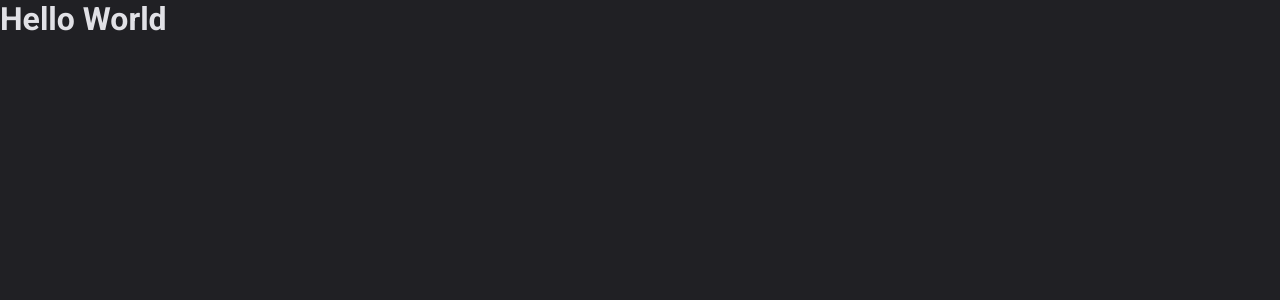
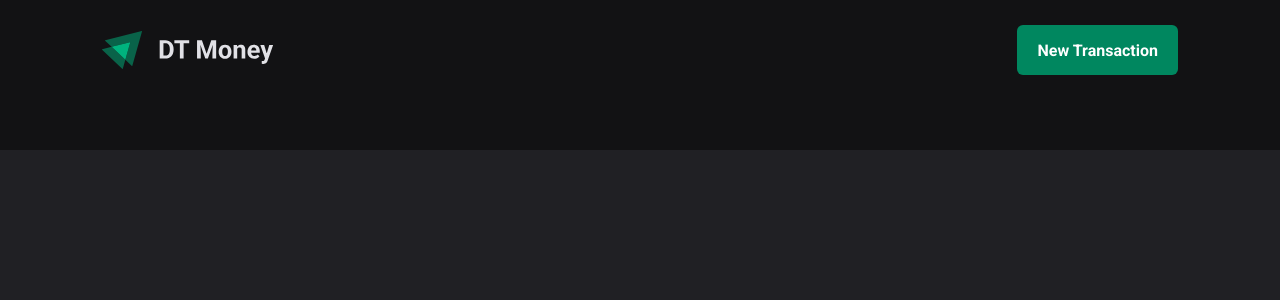
Before and after one commit to eduaardofranco/dt-money, a React (Vite) app: page / in a window 1280 px wide. Shown: the top 300 px of the page. Built offline with nearby package versions, Linux system fonts and the light colour scheme.

Commit message:
transactions page and header styles

```diff
--- a/src/App.tsx
+++ b/src/App.tsx
@@ -1,6 +1,7 @@
 import { ThemeProvider } from "styled-components"
 import { defaultTheme } from './styles/themes/default'
 import { GlobalStyle } from "./styles/global"
+import { Transactions } from "./pages/Transactions"
 
 export function App() {
 
@@ -8,7 +9,7 @@
     <ThemeProvider theme={defaultTheme}>
       <GlobalStyle />
       <>
-        <h1>Hello World</h1>
+        <Transactions />
       </>
 
     </ThemeProvider>
--- /dev/null
+++ b/src/components/Header/index.tsx
@@ -0,0 +1,13 @@
+import { HeaderContainer, HeaderContent, NewTransactionButton } from './styles'
+import logoImg from '../../assets/logo.svg'
+
+export function Header() {
+    return(
+        <HeaderContainer>
+            <HeaderContent>
+                <img src={logoImg} alt="" />
+                <NewTransactionButton>New Transaction</NewTransactionButton>
+            </HeaderContent>
+        </HeaderContainer>
+    )
+}
--- /dev/null
+++ b/src/components/Header/styles.ts
@@ -0,0 +1,34 @@
+import styled from 'styled-components'
+
+export const HeaderContainer = styled.header`
+    background: ${props => props.theme['gray-900']};
+    padding: 2.5rem 0 7.5rem;
+`;
+
+export const HeaderContent = styled.div`
+    width: 100%;
+    max-width: 1120px;
+    margin: 0 auto;
+    padding: 0 2.2rem;
+
+    display: flex;
+    justify-content: space-between;
+    align-items: center;
+`;
+
+export const NewTransactionButton = styled.button`
+    height: 5rem;
+    border: 0;
+    background: ${props => props.theme['green-500']};
+    color: ${props => props.theme['white']};
+    font-weight: bold;
+    padding: 0 2rem;
+    border-radius: 6px;
+    cursor: pointer;
+
+    &:hover {
+        background: ${props => props.theme['green-700']};
+        transition: background-color .2s;
+    }
+
+`;
--- /dev/null
+++ b/src/pages/Transactions/index.tsx
@@ -0,0 +1,10 @@
+import { Header } from '../../components/Header'
+import { Container } from './styles'
+
+export function Transactions() {
+    return(
+        <Container>
+            <Header />
+        </Container>
+    )
+}
--- /dev/null
+++ b/src/pages/Transactions/styles.ts
@@ -0,0 +1,5 @@
+import styled from 'styled-components'
+
+export const Container = styled.div`
+
+`;
```
Also changed, not shown: src/assets/logo.svg (added).
